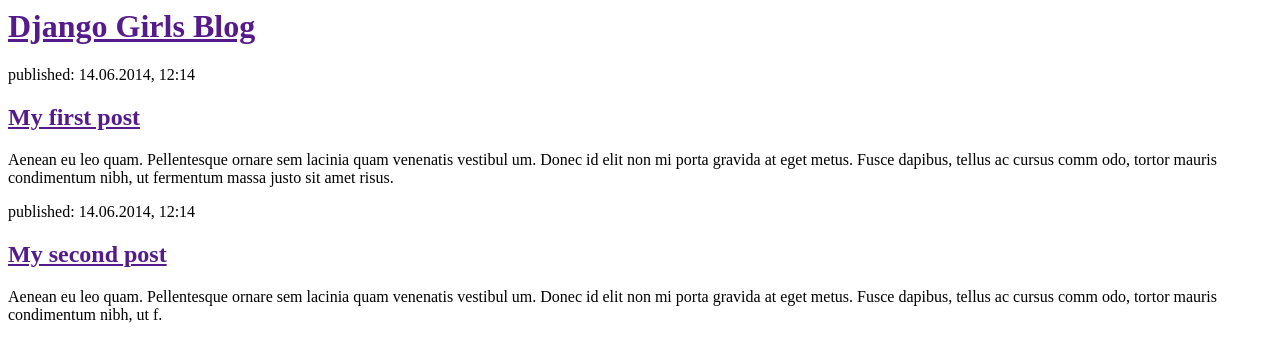
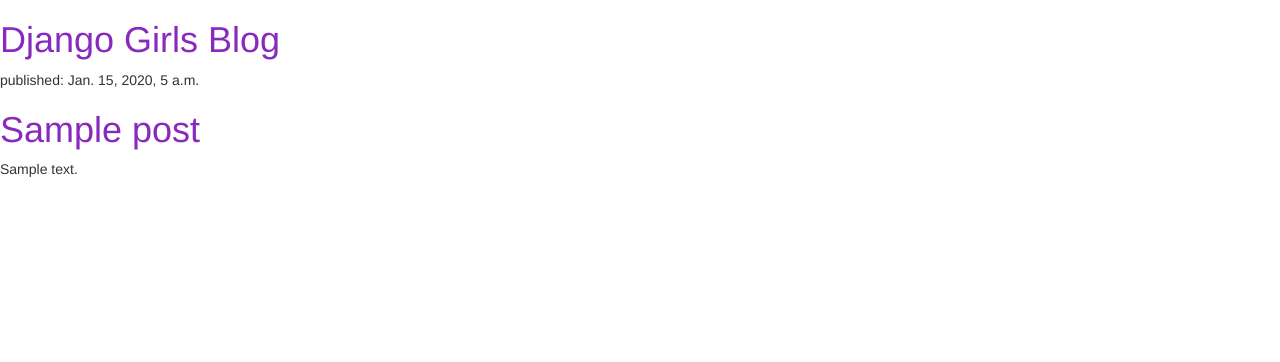
Before and after one commit to Jorge9314/Django, a Django app: template blog/templates/blog/post_list.html in a window 1280 px wide. Shown: the top 362 px of the page. Run offline with Django 3.2, Linux system fonts and the light colour scheme; the template is opened without the code that fills it: values that come from a table or form of the project are taken from there, others are empty; tables that the repository leaves empty hold one stand-in row (values such as "Sample post"); some libraries are stand-ins or nearby versions.

Commit message:
Modificando templates, para tomar los post de la base de datos

```diff
--- /dev/null
+++ b/blog/static/css/blog.css
@@ -0,0 +1,3 @@
+h1 a {
+	color: #872ABD;
+}
--- a/blog/templates/blog/post_list.html
+++ b/blog/templates/blog/post_list.html
@@ -1,25 +1,21 @@
+{% load staticfiles %}
 <html>
 	<head>
 		<title>Django Girls blog</title>
+		<link rel="stylesheet" href="//maxcdn.bootstrapcdn.com/bootstrap/3.2.0/css/bootstrap.min.css">
+		<link rel="stylesheet" href="//maxcdn.bootstrapcdn.com/bootstrap/3.2.0/css/bootstrap-theme.min.css">
+		<link rel="stylesheet" href="{% static 'css/blog.css' %}">
 	</head>
 
 	<body>
 		<div>
 			<h1><a href="">Django Girls Blog</a></h1>
 		</div>
-		<div>
-			<p>published: 14.06.2014, 12:14</p>
-			<h2><a href="">My first post</a></h2>
-			<p>Aenean eu leo quam. Pellentesque ornare sem lacinia quam venenatis vestibul
-			um. Donec id elit non mi porta gravida at eget metus. Fusce dapibus, tellus ac cursus comm
-			odo, tortor mauris condimentum nibh, ut fermentum massa justo sit amet risus.</p>
-		</div>
-		<div>
-			<p>published: 14.06.2014, 12:14</p>
-			<h2><a href="">My second post</a></h2>
-			<p>Aenean eu leo quam. Pellentesque ornare sem lacinia quam venenatis vestibul
-			um. Donec id elit non mi porta gravida at eget metus. Fusce dapibus, tellus ac cursus comm
-			odo, tortor mauris condimentum nibh, ut f.</p>
-		</div>
-	</body>
+		{% for post in posts %}
+			<div>
+				<p>published: {{ post.published_date }} </p>
+				<h1><a href="">{{ post.title }} </a></h1>
+				<p>{{ post.text|linebreaksbr }} </p>
+			</div>
+		{% endfor %}
 </html>
```
Also changed, not shown: blog/views.py (+5 -3 lines).
